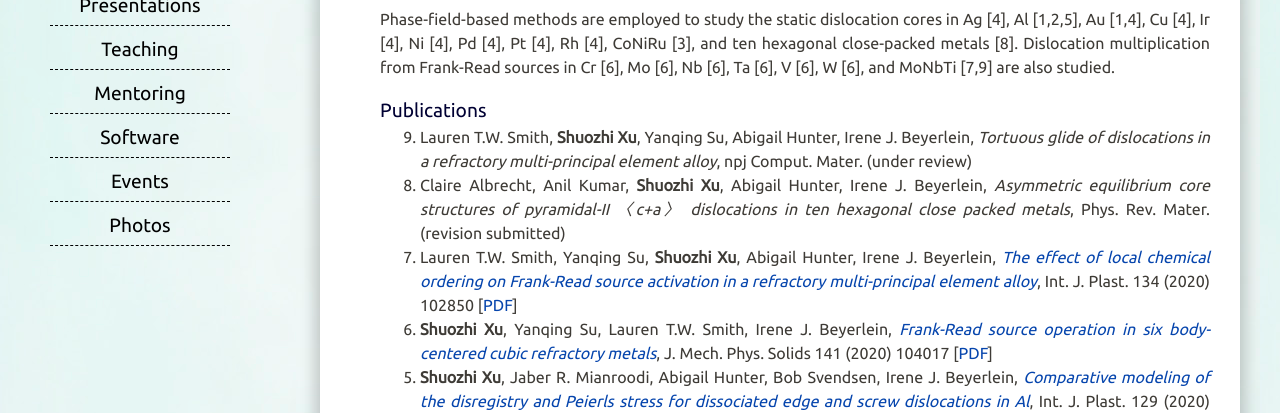
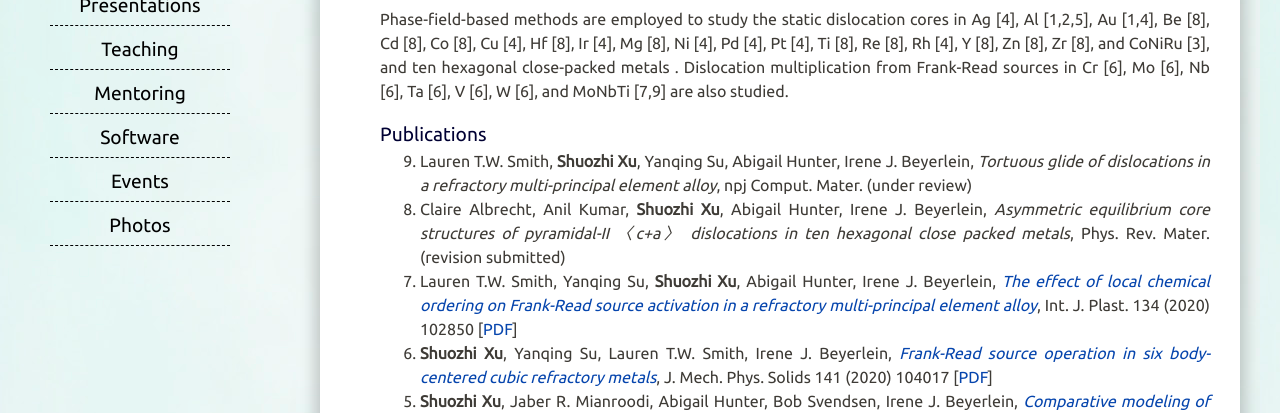
Before and after one commit to shuozhixu/shuozhixu.github.io, a plain HTML site: page research.html in a window 1280 px wide. Shown: the part 372-785 px from the top of the page. Drawn offline with Linux system fonts and the light colour scheme.

Commit message:
Update research.html

```diff
--- a/research.html
+++ b/research.html
@@ -54,7 +54,7 @@
                         </div>
                         <h2><a id="pf"></a>Phase-field modeling</h2>
                         <div class="entry">
-                            <p>Phase-field-based methods are employed to study the static dislocation cores in Ag [4], Al [1,2,5], Au [1,4], Cu [4], Ir [4], Ni [4], Pd [4], Pt [4], Rh [4], CoNiRu [3], and ten hexagonal close-packed metals [8]. Dislocation multiplication from Frank-Read sources in Cr [6], Mo [6], Nb [6], Ta [6], V [6], W [6], and MoNbTi [7,9] are also studied.</p>
+                            <p>Phase-field-based methods are employed to study the static dislocation cores in Ag [4], Al [1,2,5], Au [1,4], Be [8], Cd [8], Co [8], Cu [4], Hf [8], Ir [4], Mg [8], Ni [4], Pd [4], Pt [4], Ti [8], Re [8], Rh [4], Y [8], Zn [8], Zr [8], and CoNiRu [3], and ten hexagonal close-packed metals . Dislocation multiplication from Frank-Read sources in Cr [6], Mo [6], Nb [6], Ta [6], V [6], W [6], and MoNbTi [7,9] are also studied.</p>
                             <h3>Publications</h3>
                             <ol reversed type="1">
                                 <li>Lauren T.W. Smith, <b>Shuozhi Xu</b>, Yanqing Su, Abigail Hunter, Irene J. Beyerlein, <i>Tortuous glide of dislocations in a refractory multi-principal element alloy</i>, npj Comput. Mater. (under review)</li>
```
